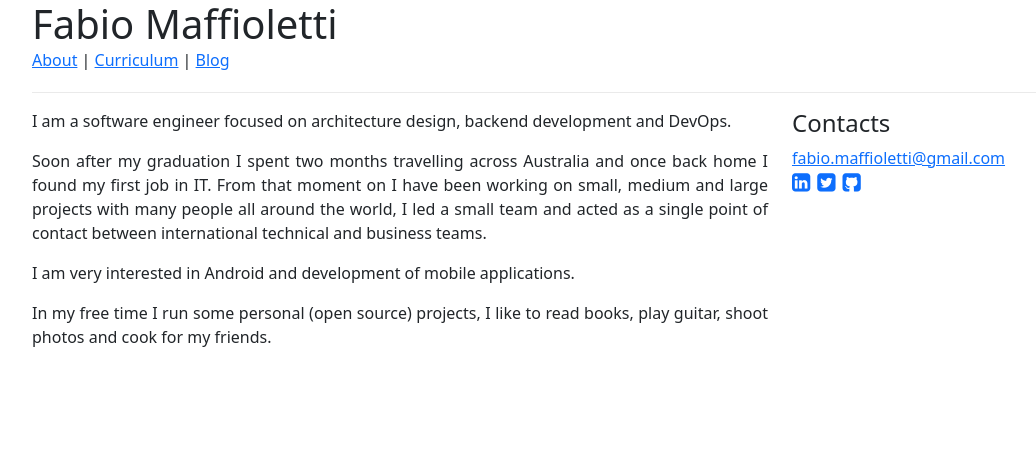
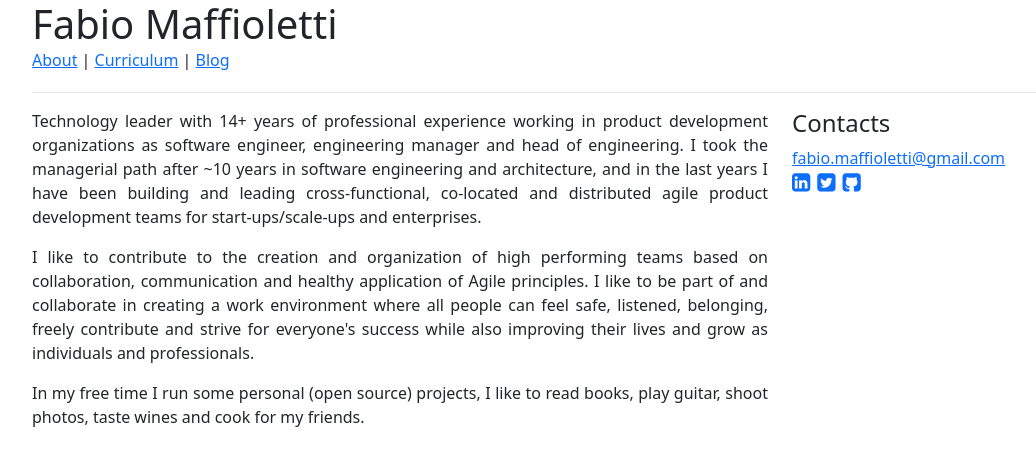
Before and after one commit to fabiomaffioletti/fabiomaffioletti.github.io, a Jekyll site: the page built from index.html, in a window 1280 px wide. Shown: the top 466 px of the page, without its empty margins (50-1086 px from the left). Built offline with Jekyll 4.4.1, drawn with Linux system fonts in a browser that asks for light colours; Markdown is read by kramdown in place of the engine named in the settings.

Commit message:
Update description

```diff
--- a/index.html
+++ b/index.html
@@ -14,10 +14,9 @@ title: About
 
 <div class="row">
 	<div class="col-sm-12 col-md-8">
-		<p>I am a software engineer focused on architecture design, backend development and DevOps.</p>
-		<p>Soon after my graduation I spent two months travelling across Australia and once back home I found my first job in IT. From that moment on I have been working on small, medium and large projects with many people all around the world, I led a small team and acted as a single point of contact between international technical and business teams.</p>
-		<p>I am very interested in Android and development of mobile applications.</p>
-		<p>In my free time I run some personal (open source) projects, I like to read books, play guitar, shoot photos and cook for my friends.</p>
+		<p>Technology leader with 14+ years of professional experience working in product development organizations as software engineer, engineering manager and head of engineering. I took the managerial path after ~10 years in software engineering and architecture, and in the last years I have been building and leading cross-functional, co-located and distributed agile product development teams for start-ups/scale-ups and enterprises.</p>
+		<p>I like to contribute to the creation and organization of high performing teams based on collaboration, communication and healthy application of Agile principles. I like to be part of and collaborate in creating a work environment where all people can feel safe, listened, belonging, freely contribute and strive for everyone's success while also improving their lives and grow as individuals and professionals.</p>
+		<p>In my free time I run some personal (open source) projects, I like to read books, play guitar, shoot photos, taste wines and cook for my friends.</p>
 	</div>
 
 	<div class="col-sm-12 col-md-4">
```
